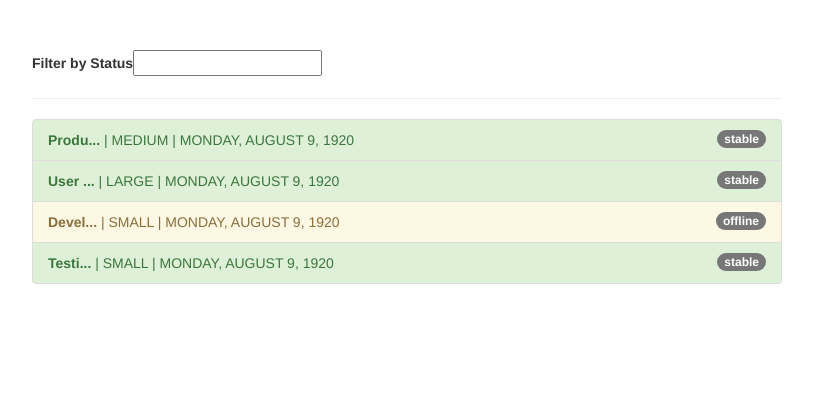
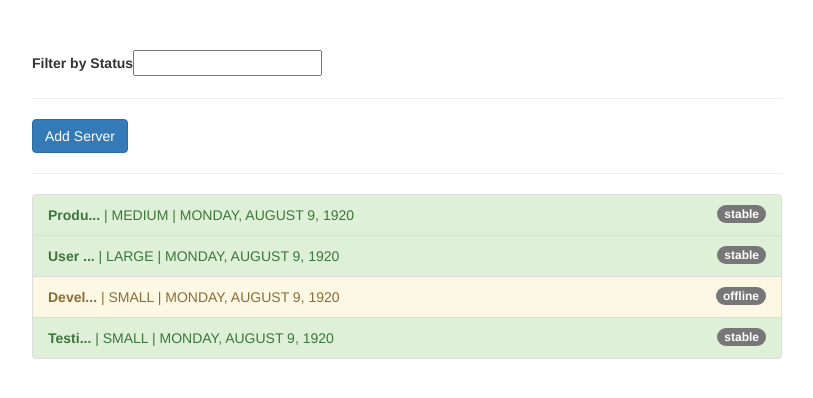
Before and after one commit to Saravana-Angular/angular-using-pipes, an Angular app: page / in a window 1280 px wide. Shown: the top 398 px of the page, without its empty margins (233-1046 px from the left). Built offline with nearby package versions, Linux system fonts and the light colour scheme.

Commit message:
implementing impure pipe to add new server with filter pipe

```diff
--- a/src/app/app.component.html
+++ b/src/app/app.component.html
@@ -3,6 +3,8 @@
     <div class="col-xs-12 col-sm-10 col-md-8 col-sm-offset-1 col-md-offset-2">
       <label for="status">Filter by Status</label>
       <input type="text" [(ngModel)]="filteredStatus">
+      <hr>
+      <button class="btn btn-primary" (click)="onAddServer()">Add Server</button>
       <hr>
       <ul class="list-group">
         <li
--- a/src/app/app.component.ts
+++ b/src/app/app.component.ts
@@ -40,4 +40,13 @@
       'list-group-item-danger': server.status === 'critical'
     };
   }
+
+  onAddServer() {
+    this.servers.push({
+      instanceType: 'small',
+      name: 'New Server',
+      status: 'stable',
+      started: new Date(15, 7, 2020)
+    })
+  }
 }
--- a/src/app/filter.pipe.ts
+++ b/src/app/filter.pipe.ts
@@ -1,7 +1,8 @@
 import { Pipe, PipeTransform } from "@angular/core";
 
 @Pipe({
-    'name': 'filter'
+    'name': 'filter',
+    'pure': false
 })
 export class FilterPipe implements PipeTransform {
     transform(value: any, filterString: string, propName: string) {
```
